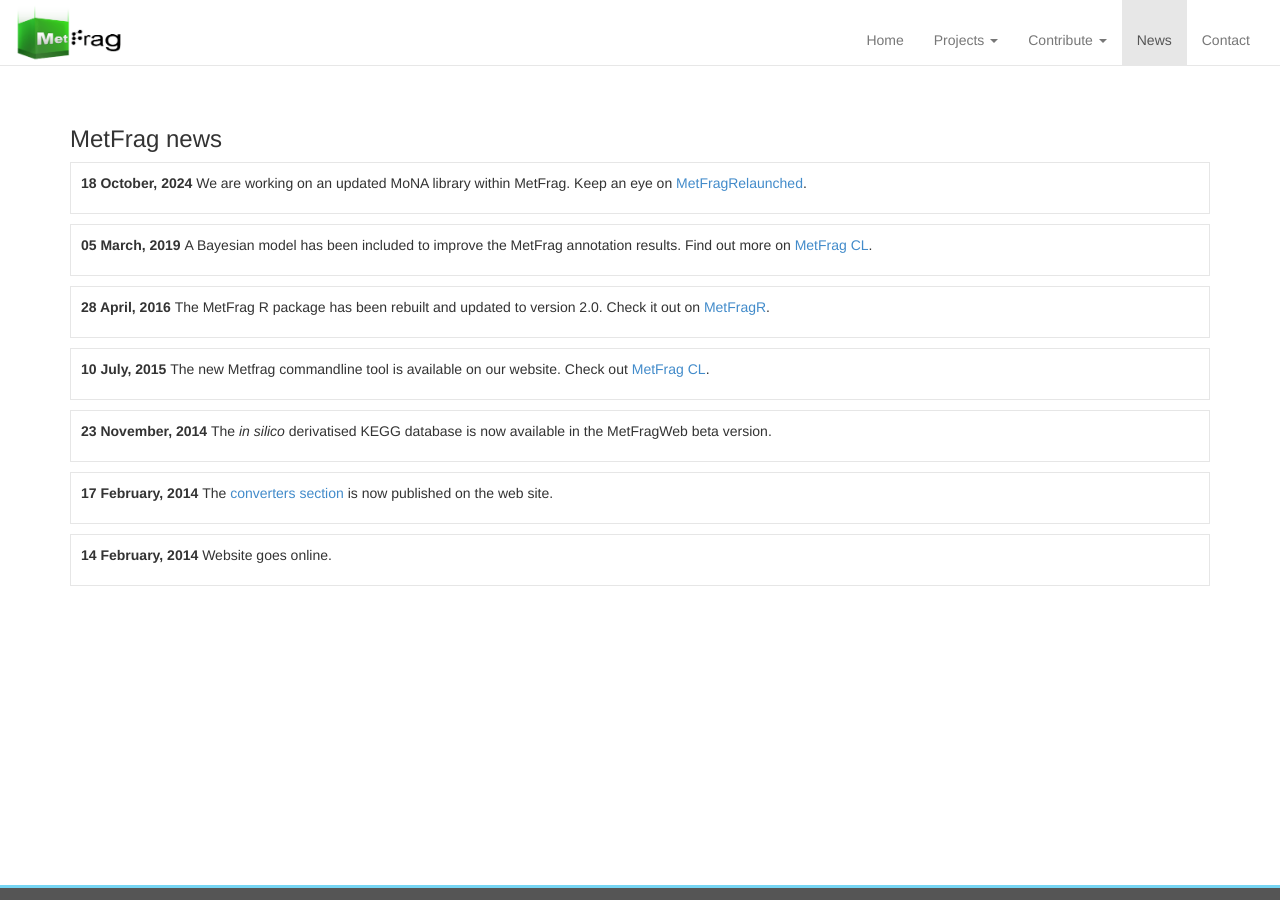
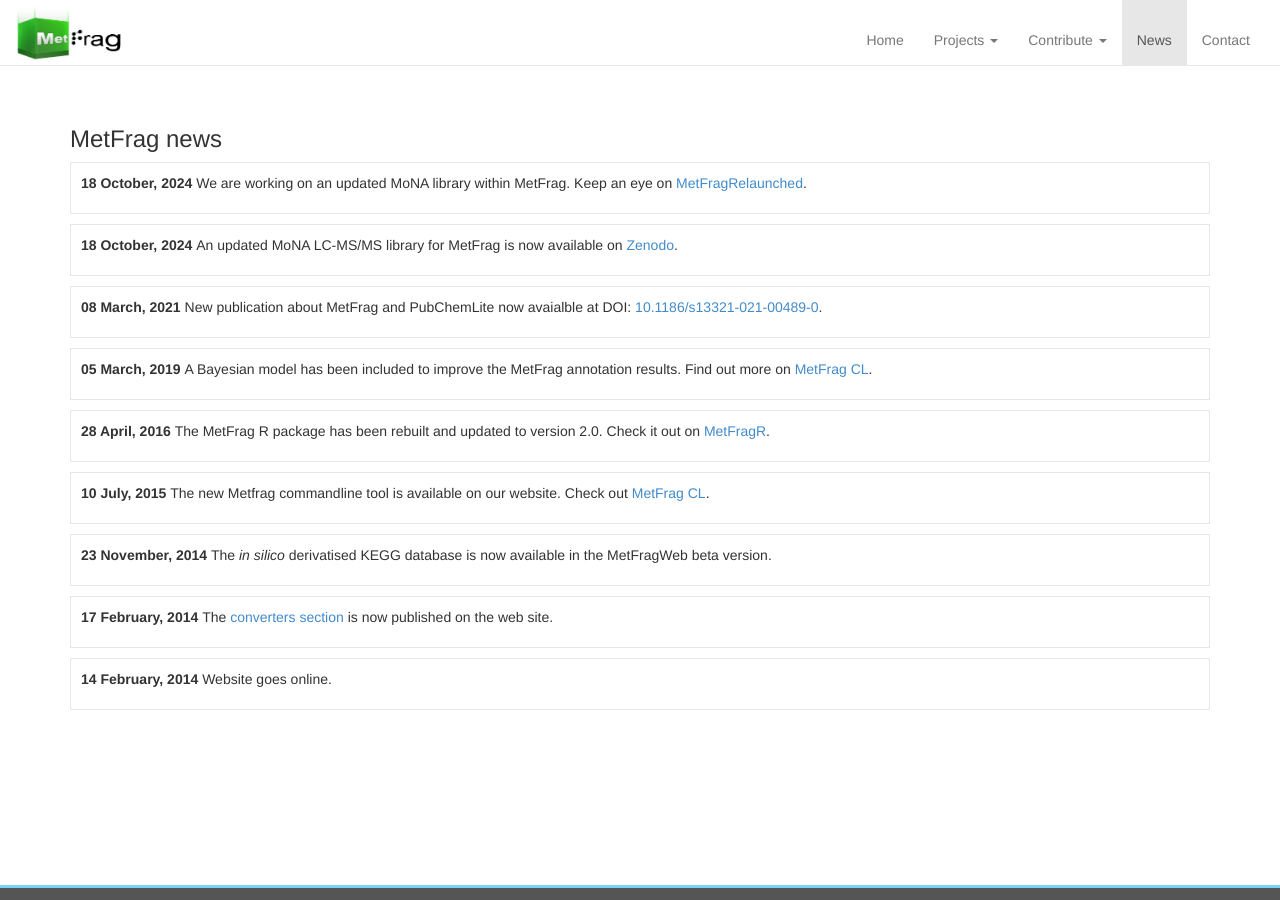
Before and after one commit to ipb-halle/MetFrag, a Jekyll site: the page built from news/index.html, in a window 1280 px wide and 900 px high. Built offline with Jekyll 4.4.1, drawn with Linux system fonts in a browser that asks for light colours; nearby versions of some CDN libraries.

Commit message:
Update index.html
added PCL publication and the new MoNA Zenodo record

```diff
--- a/news/index.html
+++ b/news/index.html
@@ -8,6 +8,8 @@
 <ul class="news list-unstyled" >
 
   <li><p><b>18 October, 2024 </b>We are working on an updated MoNA library within MetFrag. Keep an eye on <a href="https://github.com/ipb-halle/MetFragRelaunched">MetFragRelaunched</a>.</p></li>
+  <li><p><b>18 October, 2024 </b>An updated MoNA LC-MS/MS library for MetFrag is now available on <a href="https://doi.org/10.5281/zenodo.13951787">Zenodo</a>.</p></li>
+  <li><p><b>08 March, 2021 </b>New publication about MetFrag and PubChemLite now avaialble at DOI: <a href="https://doi.org/10.1186/s13321-021-00489-0">10.1186/s13321-021-00489-0</a>.</p></li>
   <li><p><b>05 March, 2019 </b>A Bayesian model has been included to improve the MetFrag annotation results. Find out more on <a href="/MetFrag/projects/metfragcl">MetFrag CL</a>.</p></li>
   <li><p><b>28 April, 2016 </b>The MetFrag R package has been rebuilt and updated to version 2.0. Check it out on <a href="/MetFrag/projects/metfragr">MetFragR</a>.</p></li>
   <li><p><b>10 July, 2015 </b> The new Metfrag commandline tool is available on our website. Check out <a href="/MetFrag/projects/metfragcl">MetFrag CL</a>.</p></li>
```
